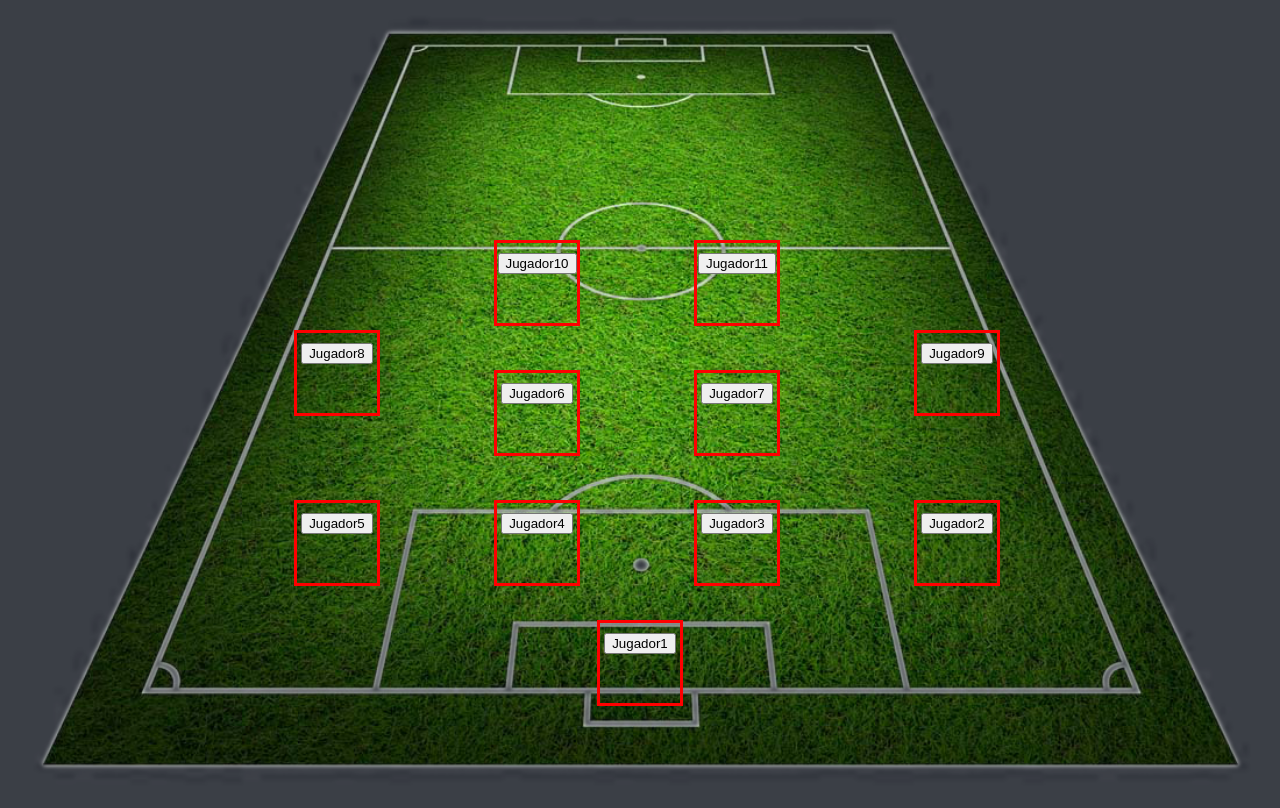
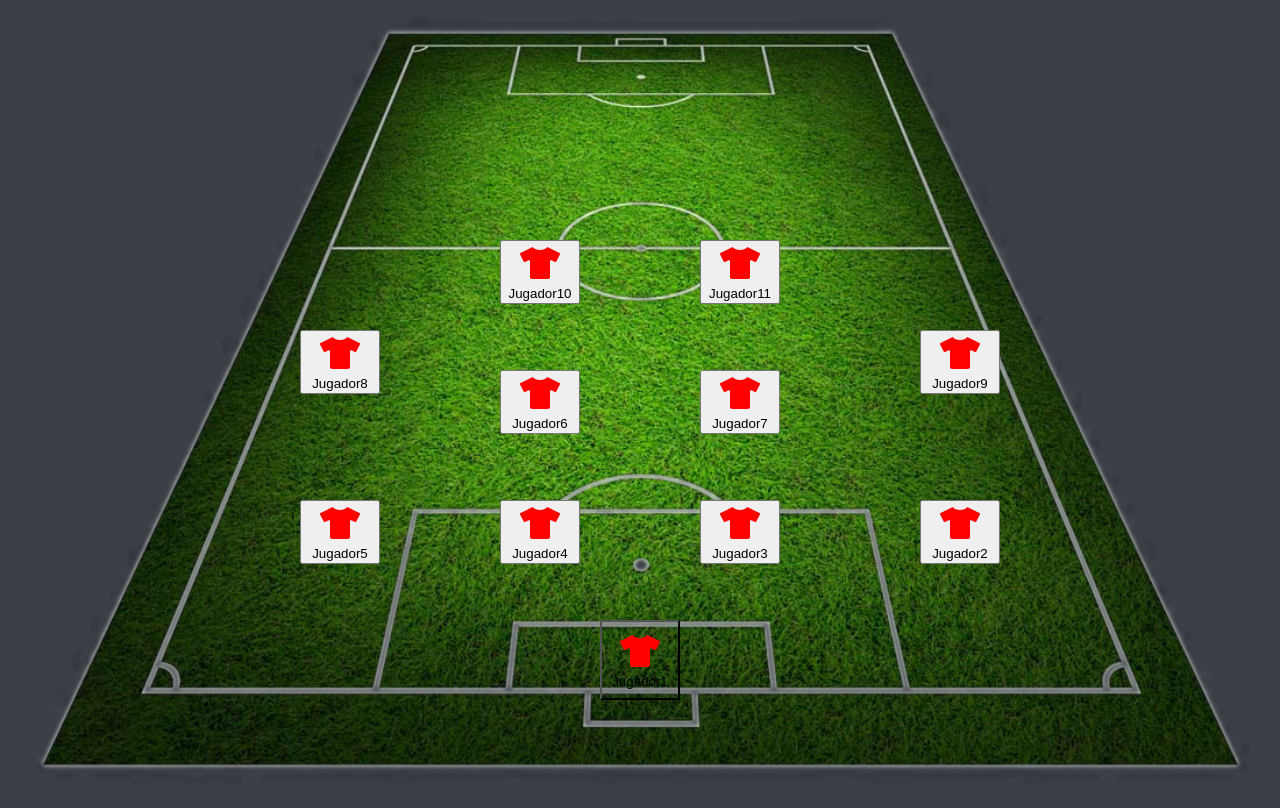
Before and after one commit to rodolforam722/yourteam, a React (Create React App) app: page / in a window 1280 px wide. Shown: the top 808 px of the page. Built offline with nearby package versions, Linux system fonts and the light colour scheme.

Commit message:
camisas rojas

```diff
--- a/package.json
+++ b/package.json
@@ -8,6 +8,7 @@
     "@testing-library/user-event": "^13.5.0",
     "react": "^18.2.0",
     "react-dom": "^18.2.0",
+    "react-icons": "^4.8.0",
     "react-scripts": "5.0.1",
     "web-vitals": "^2.1.4"
   },
--- a/src/App.css
+++ b/src/App.css
@@ -2,10 +2,7 @@
   text-align: center;
 }
 
-.App-logo {
-  height: 40vmin;
-  pointer-events: none;
-}
+
 
 .soccerField{
   width: 100%;
@@ -20,7 +17,6 @@
   align-items: center;
   justify-content: center;
   font-size: calc(10px + 2vmin);
-  color: red;
 }
 
 .Player1 {
@@ -28,7 +24,7 @@
   top: 620px;
   width: 80px;
   height: 80px;
-  border: 3px solid;
+  background: transparent;
 }
 
 .Player2 {
@@ -37,7 +33,7 @@
   right: 280px;
   width: 80px;
   height: 80px;
-  border: 3px solid;
+  background: transparent;
 }
 
 .Player3 {
@@ -46,7 +42,7 @@
   right: 500px;
   width: 80px;
   height: 80px;
-  border: 3px solid;
+  background: transparent;
 }
 
 .Player4 {
@@ -55,7 +51,7 @@
   right: 700px;
   width: 80px;
   height: 80px;
-  border: 3px solid;
+  background: transparent;
 }
 
 .Player5 {
@@ -64,7 +60,7 @@
   right: 900px;
   width: 80px;
   height: 80px;
-  border: 3px solid;
+  background: transparent;
 }
 
 .Player6 {
@@ -73,7 +69,7 @@
   right: 700px;
   width: 80px;
   height: 80px;
-  border: 3px solid;
+  background: transparent;
 }
 
 .Player7 {
@@ -82,7 +78,7 @@
   right: 500px;
   width: 80px;
   height: 80px;
-  border: 3px solid;
+  background: transparent;
 }
 
 .Player8 {
@@ -91,7 +87,7 @@
   right: 900px;
   width: 80px;
   height: 80px;
-  border: 3px solid;
+  background: transparent;
 }
 
 .Player9 {
@@ -100,7 +96,7 @@
   right: 280px;
   width: 80px;
   height: 80px;
-  border: 3px solid;
+  background: transparent;
 }
 
 .Player10 {
@@ -109,7 +105,7 @@
   right: 700px;
   width: 80px;
   height: 80px;
-  border: 3px solid;
+  background: transparent;
 }
 
 .Player11 {
@@ -118,5 +114,10 @@
   right: 500px;
   width: 80px;
   height: 80px;
-  border: 3px solid;
+  background: transparent;
 }
+
+.Icon {
+  font-size: 3em;
+  margin-right: 0em;
+}
--- a/src/App.js
+++ b/src/App.js
@@ -1,5 +1,8 @@
 import soccerField from "./soccerfield.png";
+import { FaTshirt } from "react-icons/fa";
 import "./App.css";
+import { Button } from "./components/button";
+import React, { useState } from "react";
 
 function App() {
   // const players = [
@@ -18,39 +21,70 @@ function App() {
           );
         })} */}
 
-        <div className="Player1">
-          <button>Jugador1</button>
-        </div>
+        <button className="Player1">
+          <FaTshirt className="Icon" color="red" />
+          Jugador1
+        </button>
 
         <div className="Player2">
-          <button>Jugador2</button>
+          <button>
+            <FaTshirt className="Icon" color="red" />
+            Jugador2
+          </button>
         </div>
         <div className="Player3">
-          <button>Jugador3</button>
+          <button>
+            <FaTshirt className="Icon" color="red" />
+            Jugador3
+          </button>
         </div>
         <div className="Player4">
-          <button>Jugador4</button>
+          <button>
+            <FaTshirt className="Icon" color="red" />
+            Jugador4
+          </button>
         </div>
         <div className="Player5">
-          <button>Jugador5</button>
+          <button>
+            <FaTshirt className="Icon" color="red" />
+            Jugador5
+          </button>
         </div>
         <div className="Player6">
-          <button>Jugador6</button>
+          <button>
+            <FaTshirt className="Icon" color="red" />
+            Jugador6
+          </button>
         </div>
         <div className="Player7">
-          <button>Jugador7</button>
+          <button>
+            <FaTshirt className="Icon" color="red" />
+            Jugador7
+          </button>
         </div>
         <div className="Player8">
-          <button>Jugador8</button>
+          <button>
+            <FaTshirt className="Icon" color="red" />
+            Jugador8
+          </button>
         </div>
         <div className="Player9">
-          <button>Jugador9</button>
+          <button>
+            <FaTshirt className="Icon" color="red" />
+            Jugador9
+          </button>
         </div>
         <div className="Player10">
-          <button>Jugador10</button>
+          <button>
+            <FaTshirt className="Icon" color="red" />
+            Jugador10
+          </button>
         </div>
         <div className="Player11">
-          <button>Jugador11</button>
+          <button>
+            <FaTshirt className="Icon" color="red" />
+            Jugador11
+          </button>
         </div>
         <img className="soccerField" src={soccerField} alt="Soccer Field" />
       </header>
--- /dev/null
+++ b/src/components/button.js
@@ -0,0 +1,33 @@
+import { FaTshirt } from "react-icons/fa";
+
+export function Button() {
+  return (
+    <button className="Player1">
+      <FaTshirt className="Icon" color="red" />
+      Jugador1
+    </button>
+  );
+}
+
+import React, { useState } from "react";
+
+function App() {
+  const [buttonName, setButtonName] = useState("Presionar");
+
+  function handleChange(event) {
+    setButtonName(event.target.value);
+  }
+
+  function handleClick() {
+    console.log(`¡El botón "${buttonName}" fue presionado!`);
+  }
+
+  return (
+    <div>
+      <input type="text" value={buttonName} onChange={handleChange} />
+      <button onClick={handleClick}>{buttonName}</button>
+    </div>
+  );
+}
+
+export default App;
```
Also changed, not shown: 1 other file (tests, documents, lock files or other folders).
